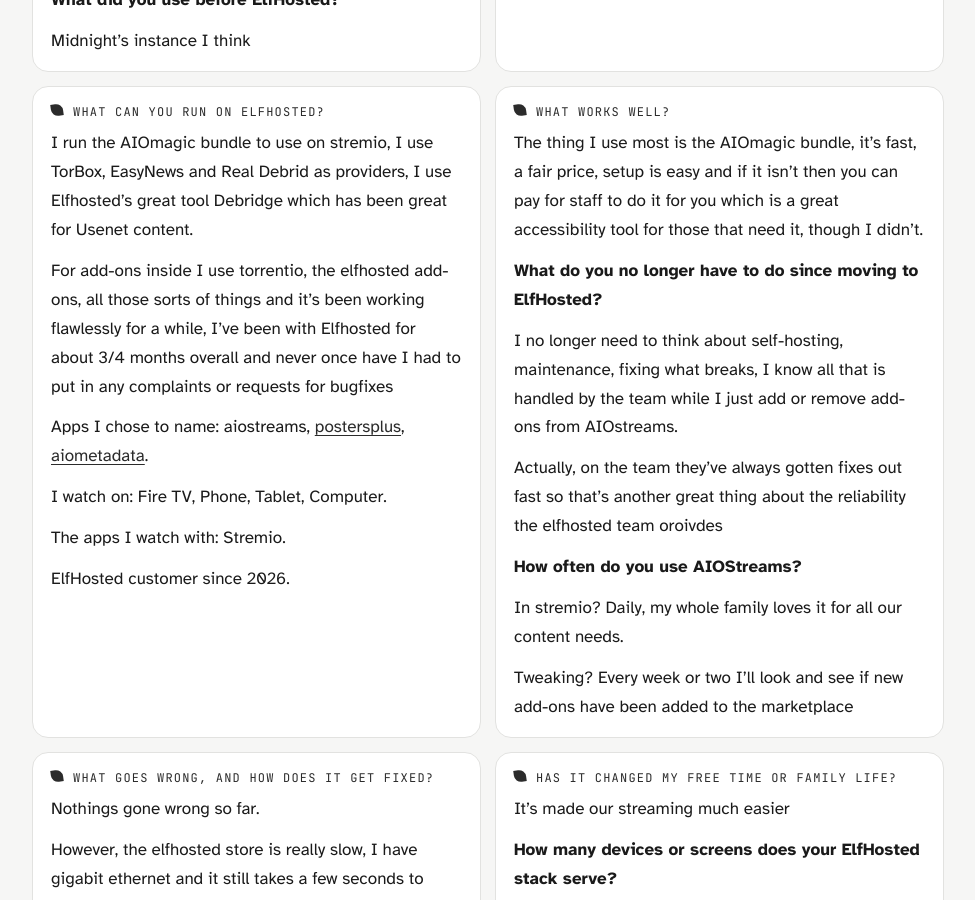
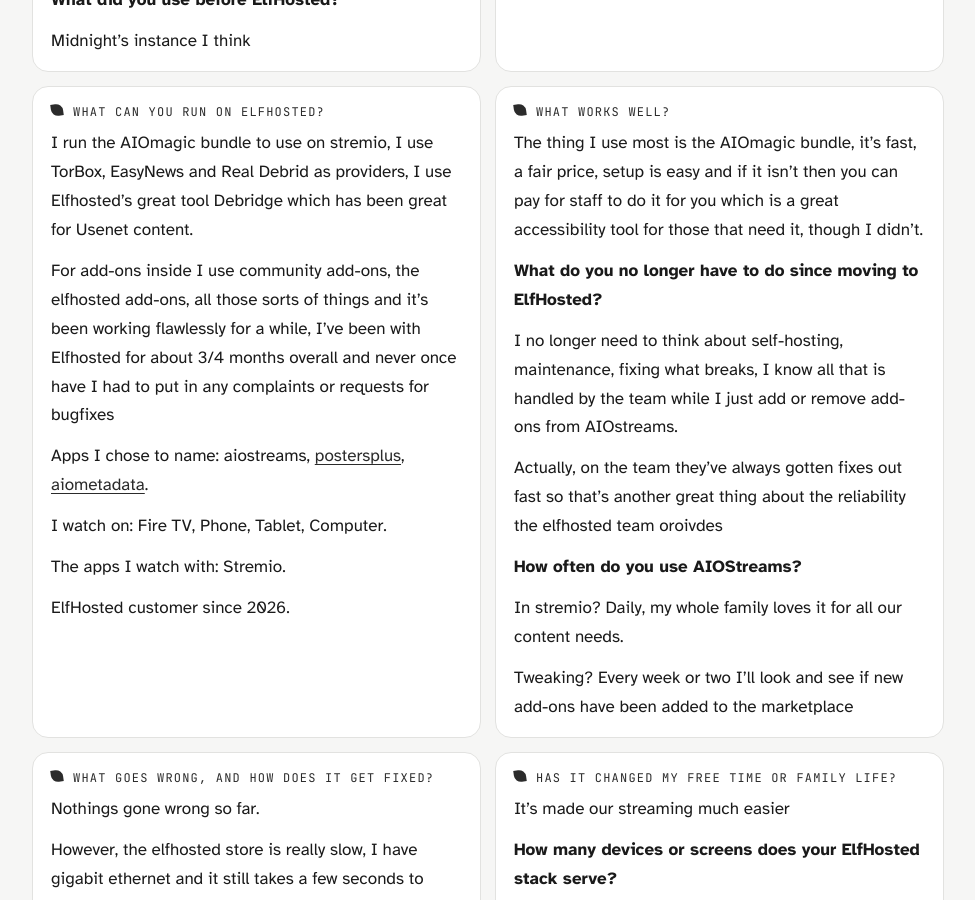
Before and after one commit to Astolfobro/Saga, a Jekyll site: the page built from index.md, in a window 1280 px wide and 900 px high, scrolled down 636 px. Shown: the whole window, without its empty margins (152-1127 px from the left). Built offline with Jekyll 4.4.1, drawn with Linux system fonts in a browser that asks for light colours; some of the changed text lies outside the part shown.

Commit message:
Update index.md

```diff
--- a/index.md
+++ b/index.md
@@ -34,7 +34,7 @@ I expected what was advertised, I already knew going in what it was and it's bee
 
 I run the AIOmagic bundle to use on stremio, I use TorBox, EasyNews and Real Debrid as providers, I use Elfhosted's great tool Debridge which has been great for Usenet content.
 
-For add-ons inside I use torrentio, the elfhosted add-ons, all those sorts of things and it's been working flawlessly for a while, I've been with Elfhosted for about 3/4 months overall and never once have I had to put in any complaints or requests for bugfixes
+For add-ons inside I use community add-ons, the elfhosted add-ons, all those sorts of things and it's been working flawlessly for a while, I've been with Elfhosted for about 3/4 months overall and never once have I had to put in any complaints or requests for bugfixes
 
 Apps I chose to name: aiostreams, [postersplus](https://docs.elfhosted.com/app/postersplus/), [aiometadata](https://docs.elfhosted.com/app/aiometadata/).
 
```
Also changed, not shown: other parts of index.md (+1 -1 lines).
